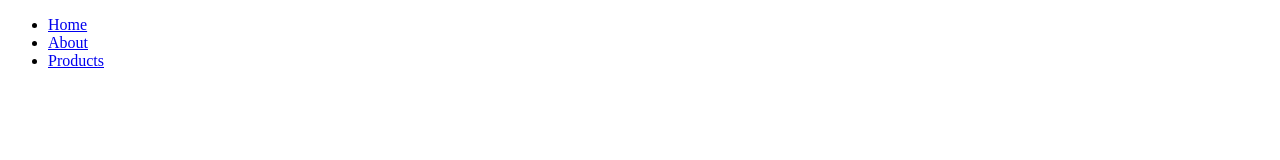
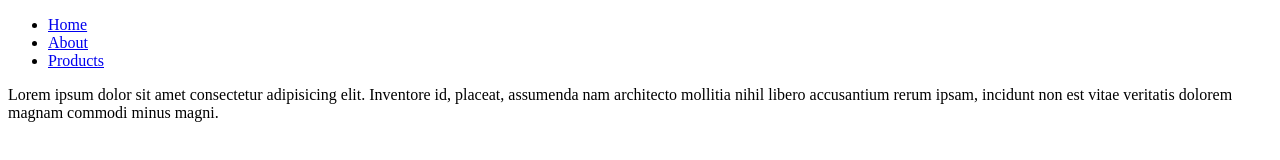
Before and after one commit to dmunthalli/Ifmis, a plain HTML site: page index.html in a window 1280 px wide. Drawn offline with Linux system fonts and the light colour scheme.

Commit message:
added a section

```diff
--- a/index.html
+++ b/index.html
@@ -13,5 +13,13 @@
         <li><a href="#">Products</a></li>
       </ul>
     </nav>
+    <section>
+      <p>
+        Lorem ipsum dolor sit amet consectetur adipisicing elit. Inventore id,
+        placeat, assumenda nam architecto mollitia nihil libero accusantium
+        rerum ipsam, incidunt non est vitae veritatis dolorem magnam commodi
+        minus magni.
+      </p>
+    </section>
   </body>
 </html>
```
